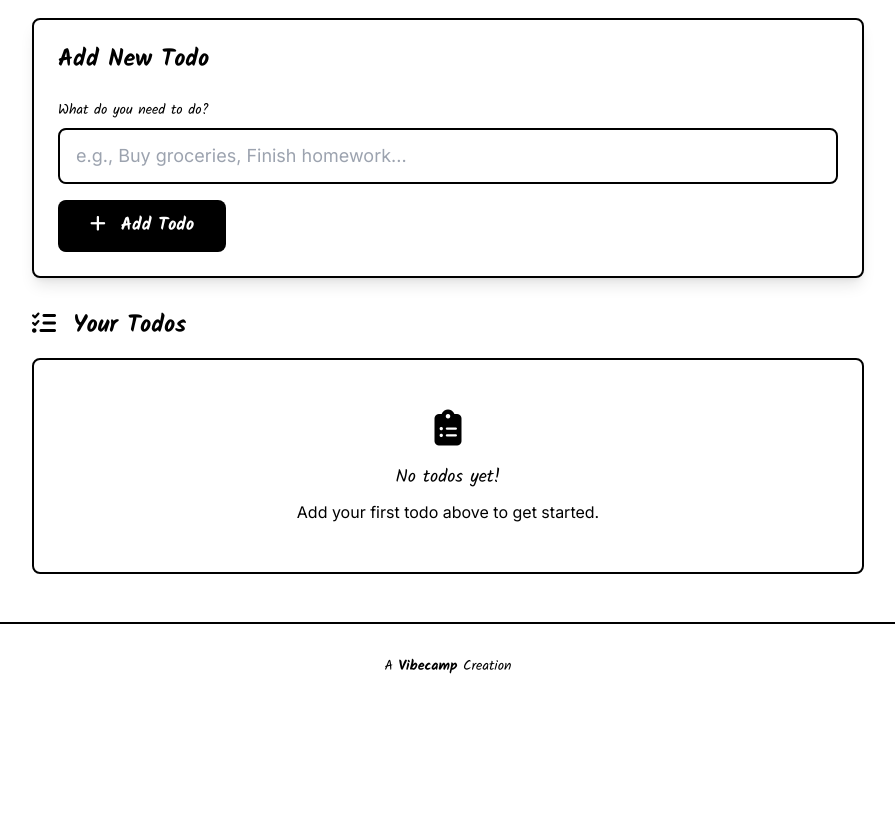
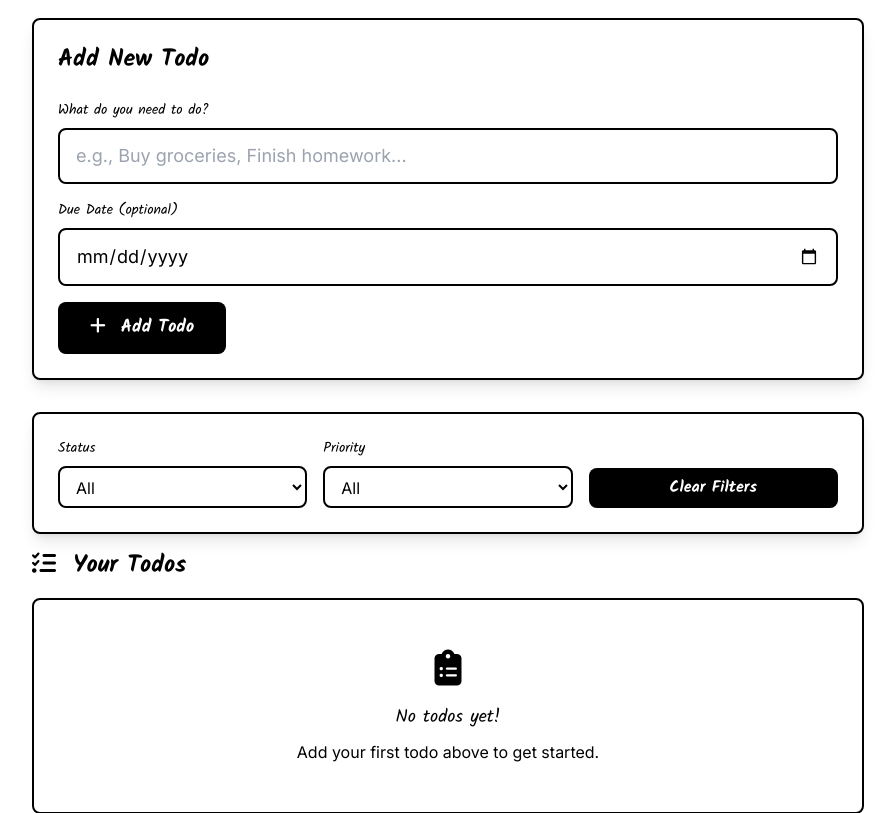
Before and after one commit to gkate78/v101-todolist, a FastAPI app: page /api/todos/ in a window 1280 px wide. Shown: the part 188-1001 px from the top of the page, without its empty margins (192-1087 px from the left). Before the commit the page ends 862 px from the top, so only its background shows below. Run offline with FastAPI, Linux system fonts and the light colour scheme; data that the repository does not hold is empty; some libraries are stand-ins or nearby versions.

Commit message:
Added priority and filtering features.

````diff
--- a/app/controllers/todo_controller.py
+++ b/app/controllers/todo_controller.py
@@ -16,6 +16,7 @@ CRUD Operations:
 - Delete: Remove a todo
 """
 
+from datetime import date
 from typing import List, Optional
 from sqlalchemy.ext.asyncio import AsyncSession
 from sqlmodel import select
@@ -24,7 +25,33 @@ from fastapi import HTTPException
 from app.models.todo import Todo
 
 
-async def create_todo(db: AsyncSession, title: str) -> Todo:
+def calculate_priority_from_due_date(due_date: Optional[date]) -> int:
+    """
+    Calculate priority from due date.
+
+    Rules:
+    - Due today/tomorrow or overdue -> High (3)
+    - Due within a week -> Medium (2)
+    - Due later than a week -> Low (1)
+    - No due date -> Medium (2)
+    """
+    if due_date is None:
+        return 2
+
+    days_until_due = (due_date - date.today()).days
+    if days_until_due <= 1:
+        return 3
+    if days_until_due <= 7:
+        return 2
+    return 1
+
+
+async def create_todo(
+    db: AsyncSession,
+    title: str,
+    priority: Optional[int] = None,
+    due_date: Optional[date] = None
+) -> Todo:
     """
     Create a new todo item.
 
@@ -40,7 +67,15 @@ async def create_todo(db: AsyncSession, title: str) -> Todo:
     """
     # Create a new Todo object with the provided title
     # completed defaults to False (see the model definition)
-    new_todo = Todo(title=title, completed=False)
+    if priority is None:
+        priority = calculate_priority_from_due_date(due_date)
+
+    new_todo = Todo(
+        title=title,
+        completed=False,
+        priority=priority,
+        due_date=due_date
+    )
 
     # Add the todo to the database session
     # Think of this as "staging" the change
@@ -56,7 +91,11 @@ async def create_todo(db: AsyncSession, title: str) -> Todo:
     return new_todo
 
 
-async def get_all_todos(db: AsyncSession) -> List[Todo]:
+async def get_all_todos(
+    db: AsyncSession,
+    completed: Optional[bool] = None,
+    priority: Optional[int] = None
+) -> List[Todo]:
     """
     Retrieve all todos from the database.
 
@@ -74,6 +113,14 @@ async def get_all_todos(db: AsyncSession) -> List[Todo]:
     # Create a SQL SELECT query using SQLModel
     # select(Todo) is equivalent to "SELECT * FROM todo"
     statement = select(Todo)
+
+    if completed is not None:
+        statement = statement.where(Todo.completed == completed)
+    if priority is not None:
+        statement = statement.where(Todo.priority == priority)
+
+    # Show higher-priority tasks first, then by newest id
+    statement = statement.order_by(Todo.priority.desc(), Todo.id.desc())
 
     # Execute the query and get the results
     result = await db.execute(statement)
@@ -115,7 +162,16 @@ async def get_todo_by_id(db: AsyncSession, todo_id: int) -> Optional[Todo]:
     return todo
 
 
-async def update_todo(db: AsyncSession, todo_id: int, title: Optional[str] = None, completed: Optional[bool] = None) -> Todo:
+async def update_todo(
+    db: AsyncSession,
+    todo_id: int,
+    title: Optional[str] = None,
+    completed: Optional[bool] = None,
+    priority: Optional[int] = None,
+    due_date: Optional[date] = None,
+    priority_provided: bool = False,
+    due_date_provided: bool = False
+) -> Todo:
     """
     Update an existing todo item.
 
@@ -148,6 +204,12 @@ async def update_todo(db: AsyncSession, todo_id: int, title: Optional[str] = Non
         todo.title = title
     if completed is not None:
         todo.completed = completed
+    if priority_provided and priority is not None:
+        todo.priority = priority
+    if due_date_provided:
+        todo.due_date = due_date
+        if not priority_provided:
+            todo.priority = calculate_priority_from_due_date(todo.due_date)
 
     # Add the updated todo to the session (SQLAlchemy tracks changes automatically)
     db.add(todo)
--- a/app/routes/todo_routes.py
+++ b/app/routes/todo_routes.py
@@ -18,12 +18,13 @@ Pydantic Schemas:
 - TodoResponse: Defines the structure of the response
 """
 
+from datetime import date
 from typing import List
-from fastapi import APIRouter, Depends, HTTPException, Request
+from fastapi import APIRouter, Depends, HTTPException, Query, Request
 from fastapi.responses import HTMLResponse
 from fastapi.templating import Jinja2Templates
 from sqlalchemy.ext.asyncio import AsyncSession
-from pydantic import BaseModel
+from pydantic import BaseModel, Field
 
 from app.database import get_db
 from app.controllers.todo_controller import (
@@ -55,6 +56,8 @@ class TodoCreate(BaseModel):
     FastAPI automatically validates incoming JSON against this schema.
     """
     title: str  # Required field - must be a string
+    priority: int | None = Field(default=None, ge=1, le=3)
+    due_date: date | None = None
 
 
 class TodoUpdate(BaseModel):
@@ -66,6 +69,8 @@ class TodoUpdate(BaseModel):
     """
     title: str | None = None  # Optional - can be None
     completed: bool | None = None  # Optional - can be None
+    priority: int | None = Field(default=None, ge=1, le=3)
+    due_date: date | None = None
 
 
 class TodoResponse(BaseModel):
@@ -78,6 +83,8 @@ class TodoResponse(BaseModel):
     id: int
     title: str
     completed: bool
+    priority: int
+    due_date: date | None
 
     # Tell Pydantic to read from SQLModel objects
     model_config = {
@@ -120,7 +127,12 @@ async def create_todo_endpoint(
     ```
     """
     # Call the controller function to handle the business logic
-    todo = await create_todo(db, todo_data.title)
+    todo = await create_todo(
+        db,
+        todo_data.title,
+        priority=todo_data.priority,
+        due_date=todo_data.due_date
+    )
 
     # Convert SQLModel object to Pydantic response model
     return TodoResponse.model_validate(todo)
@@ -128,6 +140,8 @@ async def create_todo_endpoint(
 
 @router.get("/list", response_model=List[TodoResponse])
 async def get_all_todos_endpoint(
+    completed: bool | None = Query(default=None),
+    priority: int | None = Query(default=None, ge=1, le=3),
     db: AsyncSession = Depends(get_db)
 ) -> List[TodoResponse]:
     """
@@ -155,7 +169,7 @@ async def get_all_todos_endpoint(
     ```
     """
     # Get all todos from the controller
-    todos = await get_all_todos(db)
+    todos = await get_all_todos(db, completed=completed, priority=priority)
 
     # Convert each SQLModel object to Pydantic response model
     return [TodoResponse.model_validate(todo) for todo in todos]
@@ -232,11 +246,17 @@ async def update_todo_endpoint(
     ```
     """
     # Update the todo using the controller
+    update_data = todo_data.model_dump(exclude_unset=True)
+
     todo = await update_todo(
         db,
         todo_id,
-        title=todo_data.title,
-        completed=todo_data.completed
+        title=update_data.get("title"),
+        completed=update_data.get("completed"),
+        priority=update_data.get("priority"),
+        due_date=update_data.get("due_date"),
+        priority_provided="priority" in update_data,
+        due_date_provided="due_date" in update_data
     )
 
     # Return the updated todo
@@ -275,7 +295,12 @@ async def delete_todo_endpoint(
 # ============================================================================
 
 @router.get("/", response_class=HTMLResponse, include_in_schema=False)
-async def todos_page(request: Request, db: AsyncSession = Depends(get_db)):
+async def todos_page(
+    request: Request,
+    status: str = Query(default="all", pattern="^(all|pending|completed)$"),
+    priority: str = Query(default="all", pattern="^(all|1|2|3)$"),
+    db: AsyncSession = Depends(get_db)
+):
     """
     Render the main todos page (HTML view).
 
@@ -288,13 +313,22 @@ async def todos_page(request: Request, db: AsyncSession = Depends(get_db)):
     **Response:** HTML page
     """
     # Get all todos from the database
-    todos = await get_all_todos(db)
+    completed_filter = None
+    if status == "pending":
+        completed_filter = False
+    elif status == "completed":
+        completed_filter = True
+
+    priority_filter = int(priority) if priority != "all" else None
+    todos = await get_all_todos(db, completed=completed_filter, priority=priority_filter)
 
     # Render the HTML template with the todos data
     return templates.TemplateResponse(
         "index.html",
         {
             "request": request,  # Required by Jinja2
-            "todos": todos  # Pass todos to the template
+            "todos": todos,  # Pass todos to the template
+            "selected_status": status,
+            "selected_priority": priority
         }
     )
--- a/app/templates/index.html
+++ b/app/templates/index.html
@@ -50,6 +50,19 @@
                 >
             </div>
 
+            <!-- Due Date Input -->
+            <div>
+                <label for="todoDueDate" class="block text-sm font-medium text-black mb-2 font-hand">
+                    Due Date (optional)
+                </label>
+                <input
+                    type="date"
+                    id="todoDueDate"
+                    name="due_date"
+                    class="w-full px-4 py-3 border-2 border-black rounded-lg focus:ring-2 focus:ring-black focus:border-transparent text-base sm:text-lg font-sans bg-white"
+                >
+            </div>
+
             <!-- Submit Button -->
             <button
                 type="submit"
@@ -63,6 +76,36 @@
 
     <!-- Todos List -->
     <div class="space-y-4">
+        <!-- Filter Bar -->
+        <div class="bg-white border-2 border-black rounded-lg shadow-lg p-4 sm:p-6">
+            <form method="GET" action="/api/todos/" class="grid grid-cols-1 sm:grid-cols-3 gap-4 items-end">
+                <div>
+                    <label for="statusFilter" class="block text-sm font-medium text-black mb-2 font-hand">Status</label>
+                    <select id="statusFilter" name="status" class="w-full px-3 py-2 border-2 border-black rounded-lg bg-white font-sans">
+                        <option value="all" {% if selected_status == 'all' %}selected{% endif %}>All</option>
+                        <option value="pending" {% if selected_status == 'pending' %}selected{% endif %}>Pending</option>
+                        <option value="completed" {% if selected_status == 'completed' %}selected{% endif %}>Completed</option>
+                    </select>
+                </div>
+                <div>
+                    <label for="priorityFilter" class="block text-sm font-medium text-black mb-2 font-hand">Priority</label>
+                    <select id="priorityFilter" name="priority" class="w-full px-3 py-2 border-2 border-black rounded-lg bg-white font-sans">
+                        <option value="all" {% if selected_priority == 'all' %}selected{% endif %}>All</option>
+                        <option value="3" {% if selected_priority == '3' %}selected{% endif %}>High</option>
+                        <option value="2" {% if selected_priority == '2' %}selected{% endif %}>Medium</option>
+                        <option value="1" {% if selected_priority == '1' %}selected{% endif %}>Low</option>
+                    </select>
+                </div>
+                <button
+                    type="button"
+                    onclick="clearFilters()"
+                    class="w-full sm:w-auto bg-black text-white px-5 py-2 rounded-lg hover:bg-gray-800 transition-colors duration-200 font-hand font-bold"
+                >
+                    Clear Filters
+                </button>
+            </form>
+        </div>
+
         <h2 class="text-xl sm:text-2xl font-hand font-bold text-black mb-4">
             <i class="fas fa-tasks mr-2"></i>
             Your Todos
@@ -102,6 +145,24 @@
                             <h3 class="text-base sm:text-lg font-hand font-bold text-black {% if todo.completed %}line-through text-gray-500{% endif %}">
                                 {{ todo.title }}
                             </h3>
+                            <p class="mt-1">
+                                {% if todo.priority == 3 %}
+                                    <span class="inline-block text-xs font-bold px-2 py-1 rounded bg-red-100 text-red-800 border border-red-300">High Priority</span>
+                                {% elif todo.priority == 2 %}
+                                    <span class="inline-block text-xs font-bold px-2 py-1 rounded bg-blue-100 text-blue-800 border border-blue-300">Medium Priority</span>
+                                {% else %}
+                                    <span class="inline-block text-xs font-bold px-2 py-1 rounded bg-gray-100 text-gray-800 border border-gray-300">Low Priority</span>
+                                {% endif %}
+                            </p>
+                            <p class="text-xs text-gray-700 mt-1 font-sans">
+                                {% if todo.due_date %}
+                                    <i class="fas fa-calendar-alt mr-1"></i>
+                                    Due: {{ todo.due_date }}
+                                {% else %}
+                                    <i class="fas fa-calendar-times mr-1"></i>
+                                    No due date
+                                {% endif %}
+                            </p>
                         </div>
 
                         <!-- Edit mode: Show input field (hidden by default) -->
@@ -111,6 +172,12 @@
                                 id="todo-input-{{ todo.id }}"
                                 value="{{ todo.title }}"
                                 class="w-full px-3 py-2 border-2 border-black rounded-lg focus:ring-2 focus:ring-black focus:border-transparent text-base sm:text-lg font-sans"
+                            >
+                            <input
+                                type="date"
+                                id="todo-due-date-{{ todo.id }}"
+                                value="{% if todo.due_date %}{{ todo.due_date }}{% endif %}"
+                                class="mt-2 w-full px-3 py-2 border-2 border-black rounded-lg focus:ring-2 focus:ring-black focus:border-transparent text-base font-sans bg-white"
                             >
                         </div>
 
@@ -191,7 +258,9 @@
 
         // Get the input value
         const titleInput = document.getElementById('todoTitle');
+        const dueDateInput = document.getElementById('todoDueDate');
         const title = titleInput.value.trim();
+        const dueDate = dueDateInput.value || null;
 
         if (!title) {
             alert('Please enter a todo title');
@@ -205,7 +274,7 @@
                 headers: {
                     'Content-Type': 'application/json',
                 },
-                body: JSON.stringify({ title: title })
+                body: JSON.stringify({ title: title, due_date: dueDate })
             });
 
             if (!response.ok) {
@@ -214,6 +283,7 @@
 
             // Clear the input and reload the page to show the new todo
             titleInput.value = '';
+            dueDateInput.value = '';
             window.location.reload();
         } catch (error) {
             console.error('Error creating todo:', error);
@@ -259,7 +329,9 @@
 
         // Store the original title in a data attribute for cancel functionality
         const input = document.getElementById(`todo-input-${todoId}`);
+        const dueDateInput = document.getElementById(`todo-due-date-${todoId}`);
         input.setAttribute('data-original-title', currentTitle);
+        dueDateInput.setAttribute('data-original-due-date', dueDateInput.value);
 
         // Hide the display (title text)
         displayDiv.classList.add('hidden');
@@ -299,7 +371,9 @@
     async function saveEdit(todoId) {
         // Get the new title from the input field
         const input = document.getElementById(`todo-input-${todoId}`);
+        const dueDateInput = document.getElementById(`todo-due-date-${todoId}`);
         const newTitle = input.value.trim();
+        const newDueDate = dueDateInput.value || null;
 
         // Validate that the title is not empty
         if (!newTitle) {
@@ -314,7 +388,7 @@
                 headers: {
                     'Content-Type': 'application/json',
                 },
-                body: JSON.stringify({ title: newTitle })
+                body: JSON.stringify({ title: newTitle, due_date: newDueDate })
             });
 
             if (!response.ok) {
@@ -336,10 +410,13 @@
     function cancelEdit(todoId) {
         // Get the original title from the data attribute we stored
         const input = document.getElementById(`todo-input-${todoId}`);
+        const dueDateInput = document.getElementById(`todo-due-date-${todoId}`);
         const originalTitle = input.getAttribute('data-original-title');
+        const originalDueDate = dueDateInput.getAttribute('data-original-due-date');
 
         // Reset the input to the original value
         input.value = originalTitle;
+        dueDateInput.value = originalDueDate;
 
         // Show the display, hide the edit input
         const displayDiv = document.getElementById(`todo-display-${todoId}`);
@@ -387,6 +464,8 @@
     window.addEventListener('DOMContentLoaded', () => {
         const todosContainer = document.getElementById('todosContainer');
         const emptyState = document.getElementById('emptyState');
+        const statusFilter = document.getElementById('statusFilter');
+        const priorityFilter = document.getElementById('priorityFilter');
 
         // Check if there are any todos
         const todoItems = todosContainer.querySelectorAll('.todo-item');
@@ -395,6 +474,21 @@
         } else {
             emptyState.classList.add('hidden');
         }
+
+        // Apply filters immediately when dropdown changes
+        statusFilter.addEventListener('change', () => statusFilter.form.submit());
+        priorityFilter.addEventListener('change', () => priorityFilter.form.submit());
     });
+
+    /**
+     * Clear all active filters and reload the full todo list.
+     */
+    function clearFilters() {
+        const statusFilter = document.getElementById('statusFilter');
+        const priorityFilter = document.getElementById('priorityFilter');
+        statusFilter.value = 'all';
+        priorityFilter.value = 'all';
+        statusFilter.form.submit();
+    }
 </script>
 {% endblock %}
````
Also changed, not shown: app/database.py (+14 -0 lines), app/models/todo.py (+8 -0 lines).
